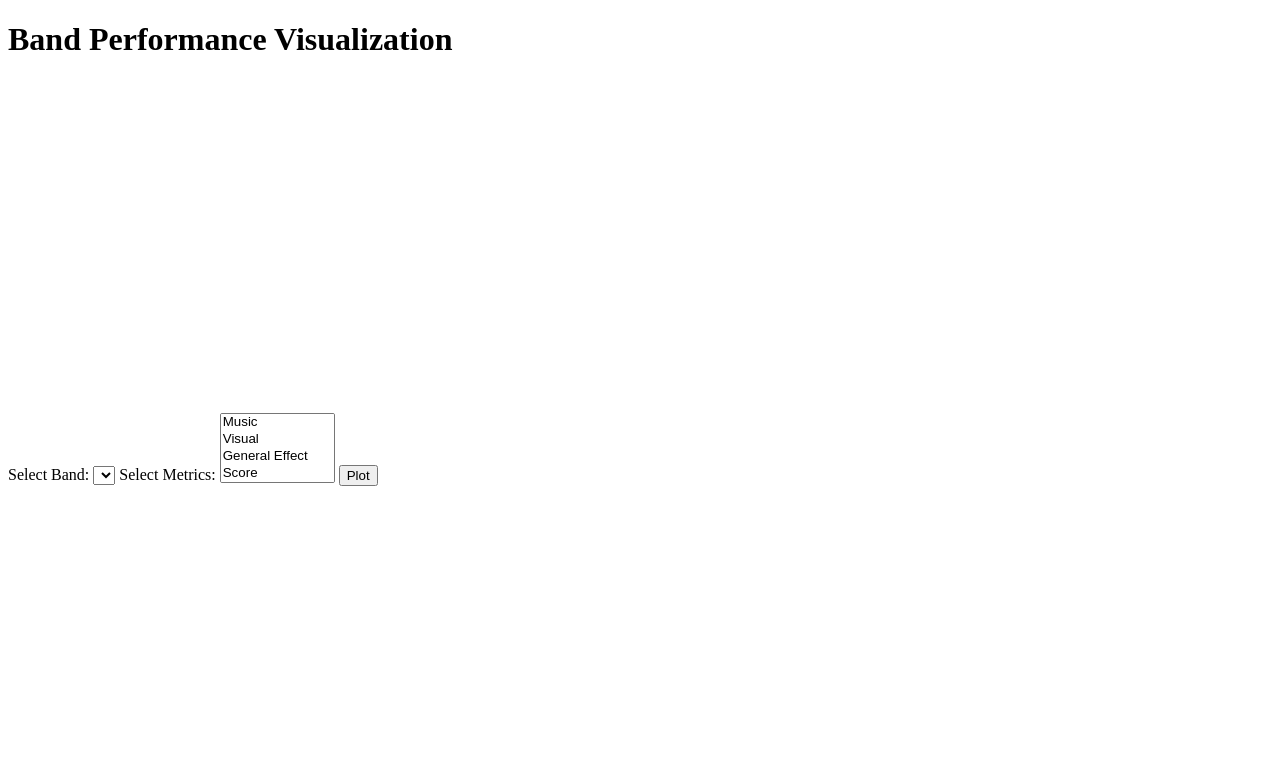
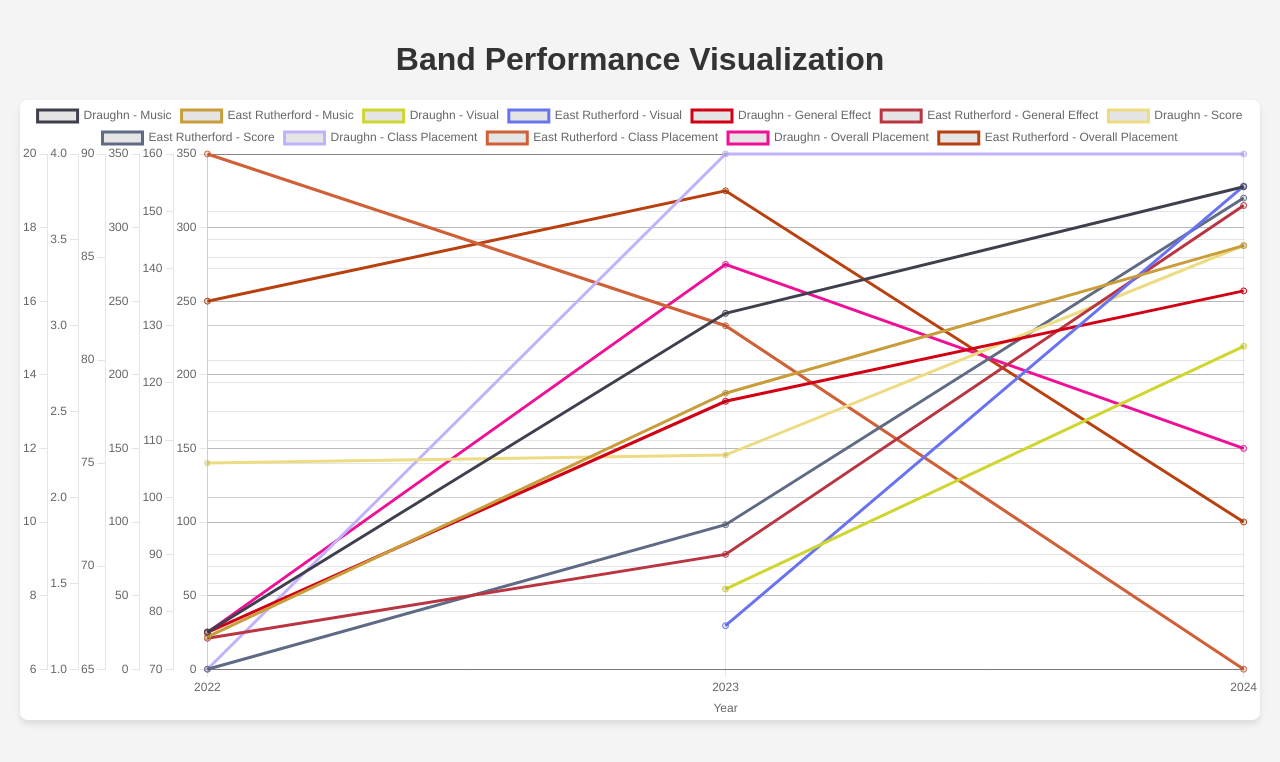
Before and after one commit to zakk-h/BandScores, a plain HTML site: page index.html in a window 1280 px wide. Drawn offline with nearby package versions, Linux system fonts and the light colour scheme.

Commit message:
Update index.html

```diff
--- a/index.html
+++ b/index.html
@@ -5,25 +5,29 @@
     <meta name="viewport" content="width=device-width, initial-scale=1.0">
     <title>Band Performance Visualization</title>
     <script src="https://cdn.jsdelivr.net/npm/chart.js"></script>
+    <style>
+        body {
+            font-family: Arial, sans-serif;
+            display: flex;
+            flex-direction: column;
+            align-items: center;
+            margin: 0;
+            padding: 20px;
+            background-color: #f4f4f4;
+        }
+        h1 {
+            color: #333;
+        }
+        canvas {
+            background: #fff;
+            border-radius: 8px;
+            box-shadow: 0 4px 6px rgba(0, 0, 0, 0.1);
+        }
+    </style>
 </head>
 <body>
     <h1>Band Performance Visualization</h1>
-  <label for="bandSelect">Select Band:</label>
-  <select id="bandSelect"></select>
-
-  <label for="metricSelect">Select Metrics:</label>
-  <select id="metricSelect" multiple>
-    <option value="Music">Music</option>
-    <option value="Visual">Visual</option>
-    <option value="General Effect">General Effect</option>
-    <option value="Score">Score</option>
-    <option value="Class Placement">Class Placement</option>
-    <option value="Overall Placement">Overall Placement</option>
-  </select>
-
-  <button onclick="plotData()">Plot</button>
-  <canvas id="chart" width="800" height="400"></canvas>
-
+    <canvas id="myChart" width="800" height="400"></canvas>
     <script src="script.js"></script>
 </body>
 </html>
```
Lines whose indentation alone changed are shown as unchanged.
